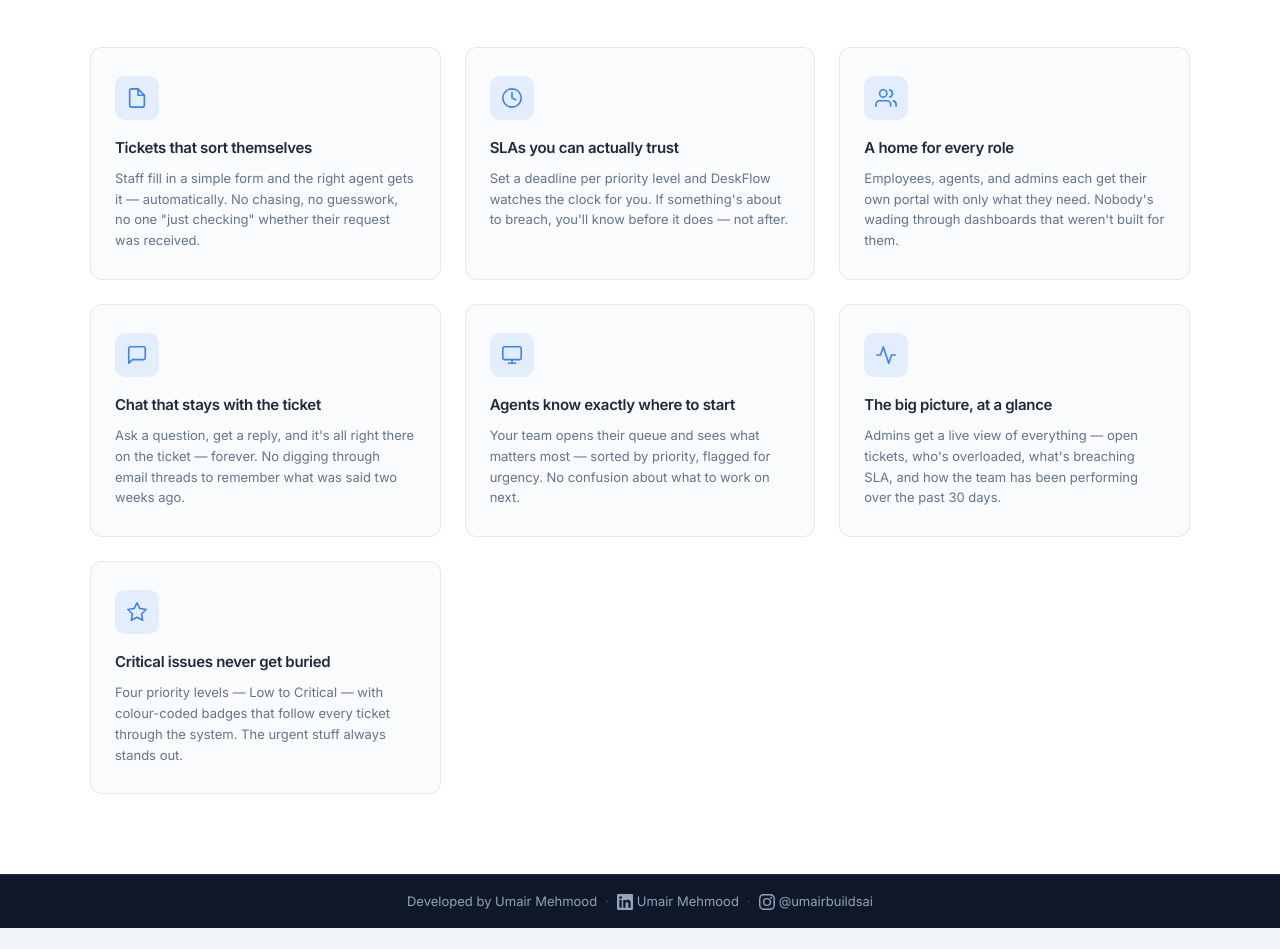
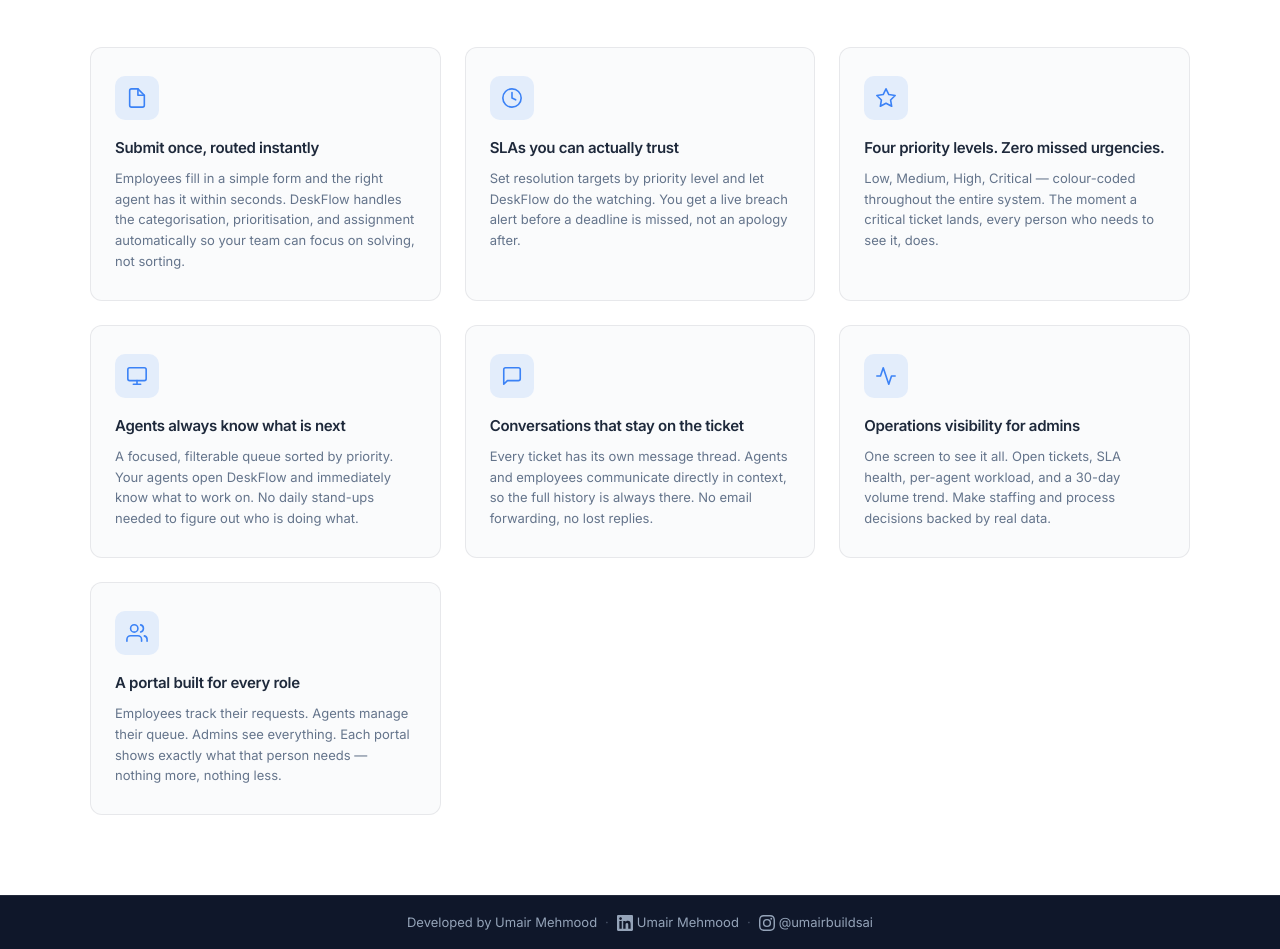
Before and after one commit to Umair-Mehmood/IT-HelpDesk, a React (Vite) app in the folder it-helpdesk/: page / in a window 1280 px wide. Shown: the part 1120-2069 px from the top of the page. Before the commit the page ends 2048 px from the top, so only its background shows below. Built offline with nearby package versions, Linux system fonts and the light colour scheme; no server answers.

Commit message:
Features sorted

```diff
--- a/it-helpdesk/src/pages/HomePage.jsx
+++ b/it-helpdesk/src/pages/HomePage.jsx
@@ -66,38 +66,38 @@ function MockDashboard() {
 const highlights = [
   {
     icon: <svg width="22" height="22" viewBox="0 0 24 24" fill="none" stroke="currentColor" strokeWidth="1.75" strokeLinecap="round" strokeLinejoin="round"><path d="M13 2H6a2 2 0 00-2 2v16a2 2 0 002 2h12a2 2 0 002-2V9z"/><polyline points="13 2 13 9 20 9"/></svg>,
-    title: 'Tickets that sort themselves',
-    desc: 'Staff fill in a simple form and the right agent gets it — automatically. No chasing, no guesswork, no one "just checking" whether their request was received.',
+    title: 'Submit once, routed instantly',
+    desc: 'Employees fill in a simple form and the right agent has it within seconds. DeskFlow handles the categorisation, prioritisation, and assignment automatically so your team can focus on solving, not sorting.',
   },
   {
     icon: <svg width="22" height="22" viewBox="0 0 24 24" fill="none" stroke="currentColor" strokeWidth="1.75" strokeLinecap="round" strokeLinejoin="round"><circle cx="12" cy="12" r="10"/><polyline points="12 6 12 12 16 14"/></svg>,
     title: 'SLAs you can actually trust',
-    desc: "Set a deadline per priority level and DeskFlow watches the clock for you. If something's about to breach, you'll know before it does — not after.",
+    desc: 'Set resolution targets by priority level and let DeskFlow do the watching. You get a live breach alert before a deadline is missed, not an apology after.',
+  },
+  {
+    icon: <svg width="22" height="22" viewBox="0 0 24 24" fill="none" stroke="currentColor" strokeWidth="1.75" strokeLinecap="round" strokeLinejoin="round"><polygon points="12 2 15.09 8.26 22 9.27 17 14.14 18.18 21.02 12 17.77 5.82 21.02 7 14.14 2 9.27 8.91 8.26 12 2"/></svg>,
+    title: 'Four priority levels. Zero missed urgencies.',
+    desc: 'Low, Medium, High, Critical — colour-coded throughout the entire system. The moment a critical ticket lands, every person who needs to see it, does.',
+  },
+  {
+    icon: <svg width="22" height="22" viewBox="0 0 24 24" fill="none" stroke="currentColor" strokeWidth="1.75" strokeLinecap="round" strokeLinejoin="round"><rect x="2" y="3" width="20" height="14" rx="2"/><path d="M8 21h8M12 17v4"/></svg>,
+    title: 'Agents always know what is next',
+    desc: 'A focused, filterable queue sorted by priority. Your agents open DeskFlow and immediately know what to work on. No daily stand-ups needed to figure out who is doing what.',
+  },
+  {
+    icon: <svg width="22" height="22" viewBox="0 0 24 24" fill="none" stroke="currentColor" strokeWidth="1.75" strokeLinecap="round" strokeLinejoin="round"><path d="M21 15a2 2 0 01-2 2H7l-4 4V5a2 2 0 012-2h14a2 2 0 012 2z"/></svg>,
+    title: 'Conversations that stay on the ticket',
+    desc: 'Every ticket has its own message thread. Agents and employees communicate directly in context, so the full history is always there. No email forwarding, no lost replies.',
+  },
+  {
+    icon: <svg width="22" height="22" viewBox="0 0 24 24" fill="none" stroke="currentColor" strokeWidth="1.75" strokeLinecap="round" strokeLinejoin="round"><polyline points="22 12 18 12 15 21 9 3 6 12 2 12"/></svg>,
+    title: 'Operations visibility for admins',
+    desc: 'One screen to see it all. Open tickets, SLA health, per-agent workload, and a 30-day volume trend. Make staffing and process decisions backed by real data.',
   },
   {
     icon: <svg width="22" height="22" viewBox="0 0 24 24" fill="none" stroke="currentColor" strokeWidth="1.75" strokeLinecap="round" strokeLinejoin="round"><path d="M17 21v-2a4 4 0 00-4-4H5a4 4 0 00-4 4v2"/><circle cx="9" cy="7" r="4"/><path d="M23 21v-2a4 4 0 00-3-3.87"/><path d="M16 3.13a4 4 0 010 7.75"/></svg>,
-    title: 'A home for every role',
-    desc: "Employees, agents, and admins each get their own portal with only what they need. Nobody's wading through dashboards that weren't built for them.",
-  },
-  {
-    icon: <svg width="22" height="22" viewBox="0 0 24 24" fill="none" stroke="currentColor" strokeWidth="1.75" strokeLinecap="round" strokeLinejoin="round"><path d="M21 15a2 2 0 01-2 2H7l-4 4V5a2 2 0 012-2h14a2 2 0 012 2z"/></svg>,
-    title: 'Chat that stays with the ticket',
-    desc: "Ask a question, get a reply, and it's all right there on the ticket — forever. No digging through email threads to remember what was said two weeks ago.",
-  },
-  {
-    icon: <svg width="22" height="22" viewBox="0 0 24 24" fill="none" stroke="currentColor" strokeWidth="1.75" strokeLinecap="round" strokeLinejoin="round"><rect x="2" y="3" width="20" height="14" rx="2"/><path d="M8 21h8M12 17v4"/></svg>,
-    title: 'Agents know exactly where to start',
-    desc: "Your team opens their queue and sees what matters most — sorted by priority, flagged for urgency. No confusion about what to work on next.",
-  },
-  {
-    icon: <svg width="22" height="22" viewBox="0 0 24 24" fill="none" stroke="currentColor" strokeWidth="1.75" strokeLinecap="round" strokeLinejoin="round"><polyline points="22 12 18 12 15 21 9 3 6 12 2 12"/></svg>,
-    title: 'The big picture, at a glance',
-    desc: "Admins get a live view of everything — open tickets, who's overloaded, what's breaching SLA, and how the team has been performing over the past 30 days.",
-  },
-  {
-    icon: <svg width="22" height="22" viewBox="0 0 24 24" fill="none" stroke="currentColor" strokeWidth="1.75" strokeLinecap="round" strokeLinejoin="round"><polygon points="12 2 15.09 8.26 22 9.27 17 14.14 18.18 21.02 12 17.77 5.82 21.02 7 14.14 2 9.27 8.91 8.26 12 2"/></svg>,
-    title: 'Critical issues never get buried',
-    desc: 'Four priority levels — Low to Critical — with colour-coded badges that follow every ticket through the system. The urgent stuff always stands out.',
+    title: 'A portal built for every role',
+    desc: 'Employees track their requests. Agents manage their queue. Admins see everything. Each portal shows exactly what that person needs — nothing more, nothing less.',
   },
 ]
 
```
